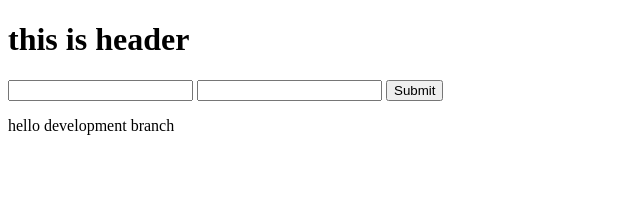
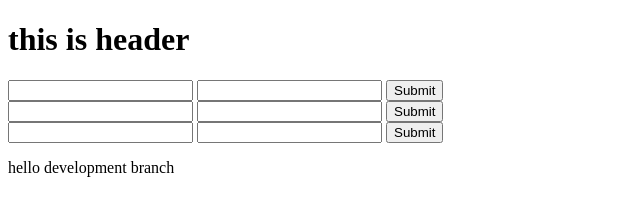
Before and after one commit to moshiurrahmansourave/github-testing, a plain HTML site: page index.html in a window 1280 px wide. Shown: the whole page, without its empty margins (0-640 px from the left). Drawn offline with Linux system fonts and the light colour scheme.

Commit message:
update dev-111

```diff
--- a/index.html
+++ b/index.html
@@ -13,6 +13,16 @@
             <input type="text" name="" id="">
             <button>Submit</button>
         </form>
+        <form action="">
+            <input type="text" name="" id="">
+            <input type="text" name="" id="">
+            <button>Submit</button>
+        </form>
+        <form action="">
+            <input type="text" name="" id="">
+            <input type="text" name="" id="">
+            <button>Submit</button>
+        </form>
     </div>
     <p>hello development branch</p>
 </body>
```
